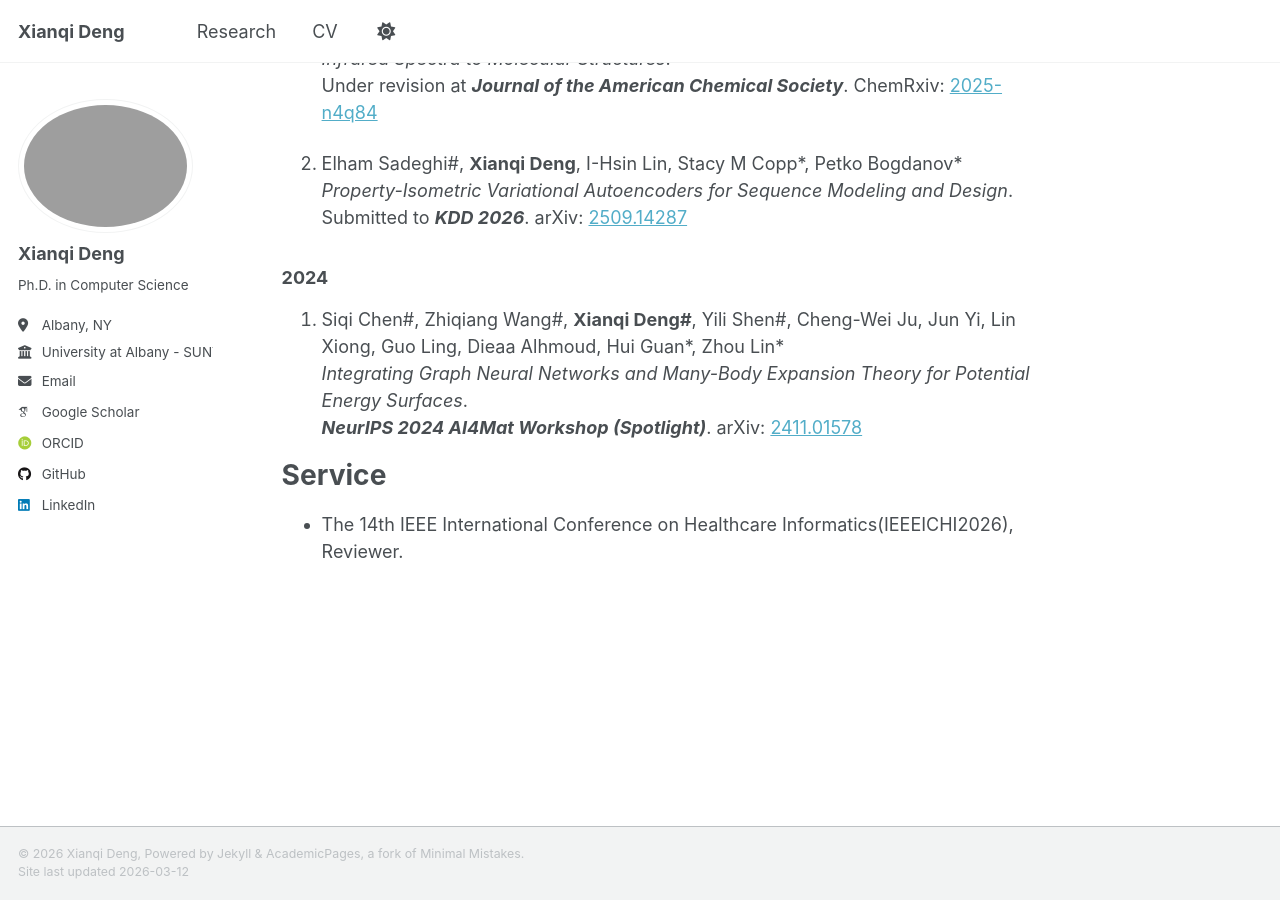
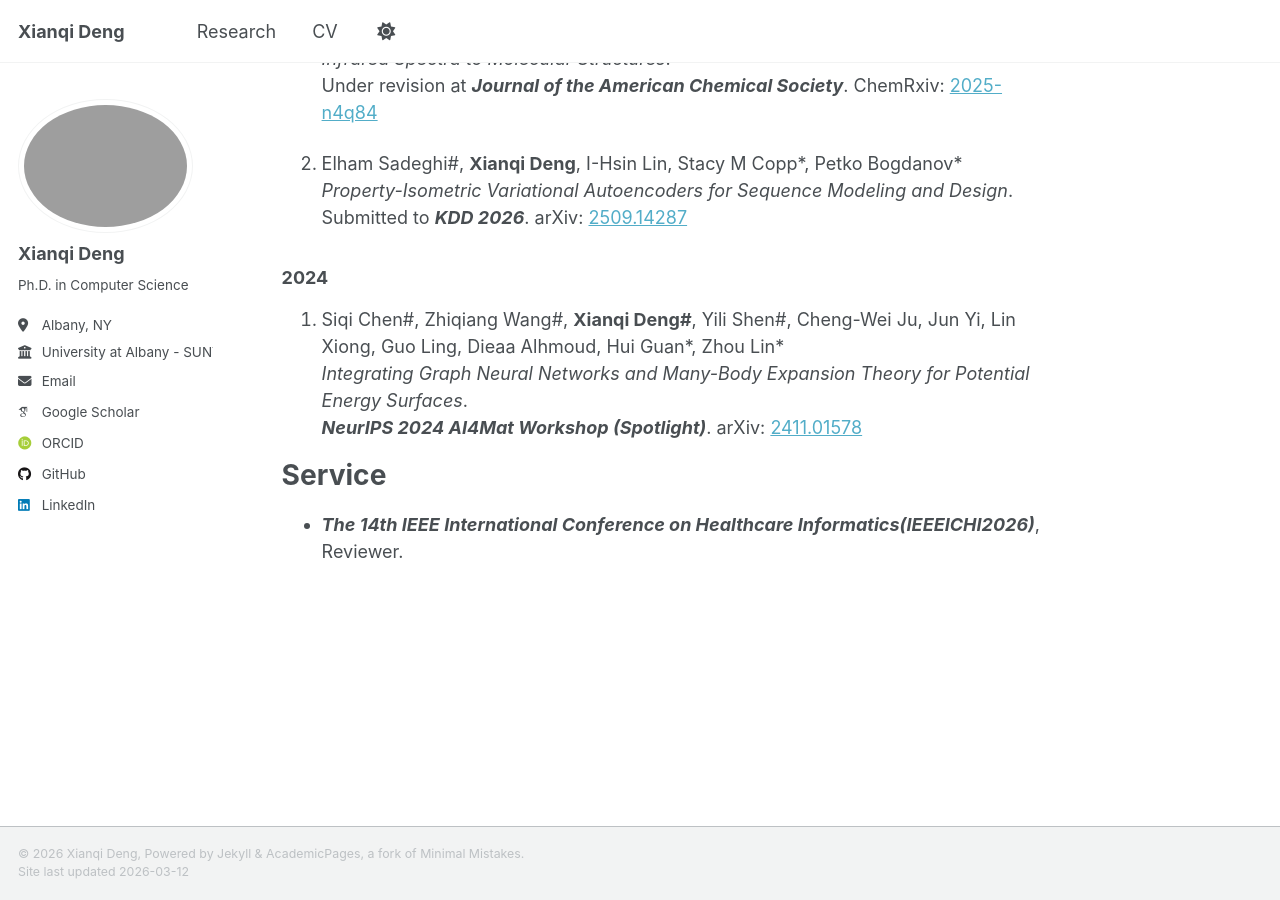
Before and after one commit to DengXianqi/dengxianqi.github.io, a Jekyll site: the page built from _pages/about.md, in a window 1280 px wide and 900 px high, scrolled down 768 px. Built offline with Jekyll 4.4.1, drawn with Linux system fonts in a browser that asks for light colours; some web fonts are replaced; a script that is not in the unit is left out.

```diff
--- a/_pages/about.md
+++ b/_pages/about.md
@@ -40,7 +40,7 @@ Publications
 
 Service
 ======
-- The 14th IEEE International Conference on Healthcare Informatics\(IEEEICHI2026\), Reviewer.
+- ***The 14th IEEE International Conference on Healthcare Informatics\(IEEEICHI2026\)***, Reviewer.
 
 <!--
 This is the front page of a website that is powered by the [Academic Pages template](https://github.com/academicpages/academicpages.github.io) and hosted on GitHub pages. [GitHub pages](https://pages.github.com) is a free service in which websites are built and hosted from code and data stored in a GitHub repository, automatically updating when a new commit is made to the repository. This template was forked from the [Minimal Mistakes Jekyll Theme](https://mmistakes.github.io/minimal-mistakes/) created by Michael Rose, and then extended to support the kinds of content that academics have: publications, talks, teaching, a portfolio, blog posts, and a dynamically-generated CV. Incidentally, these same features make it a great template for anyone that needs to show off a professional template!
```
